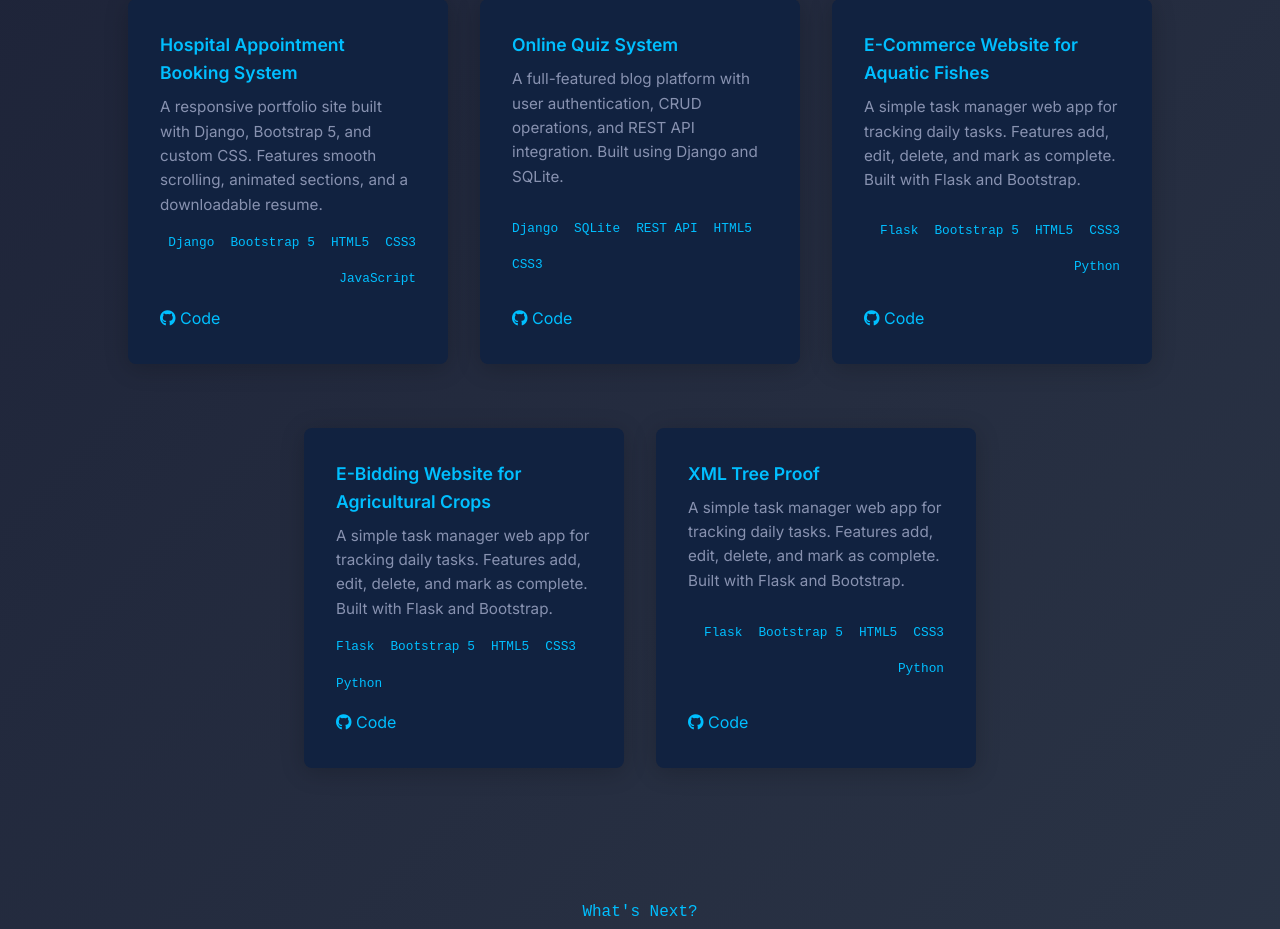
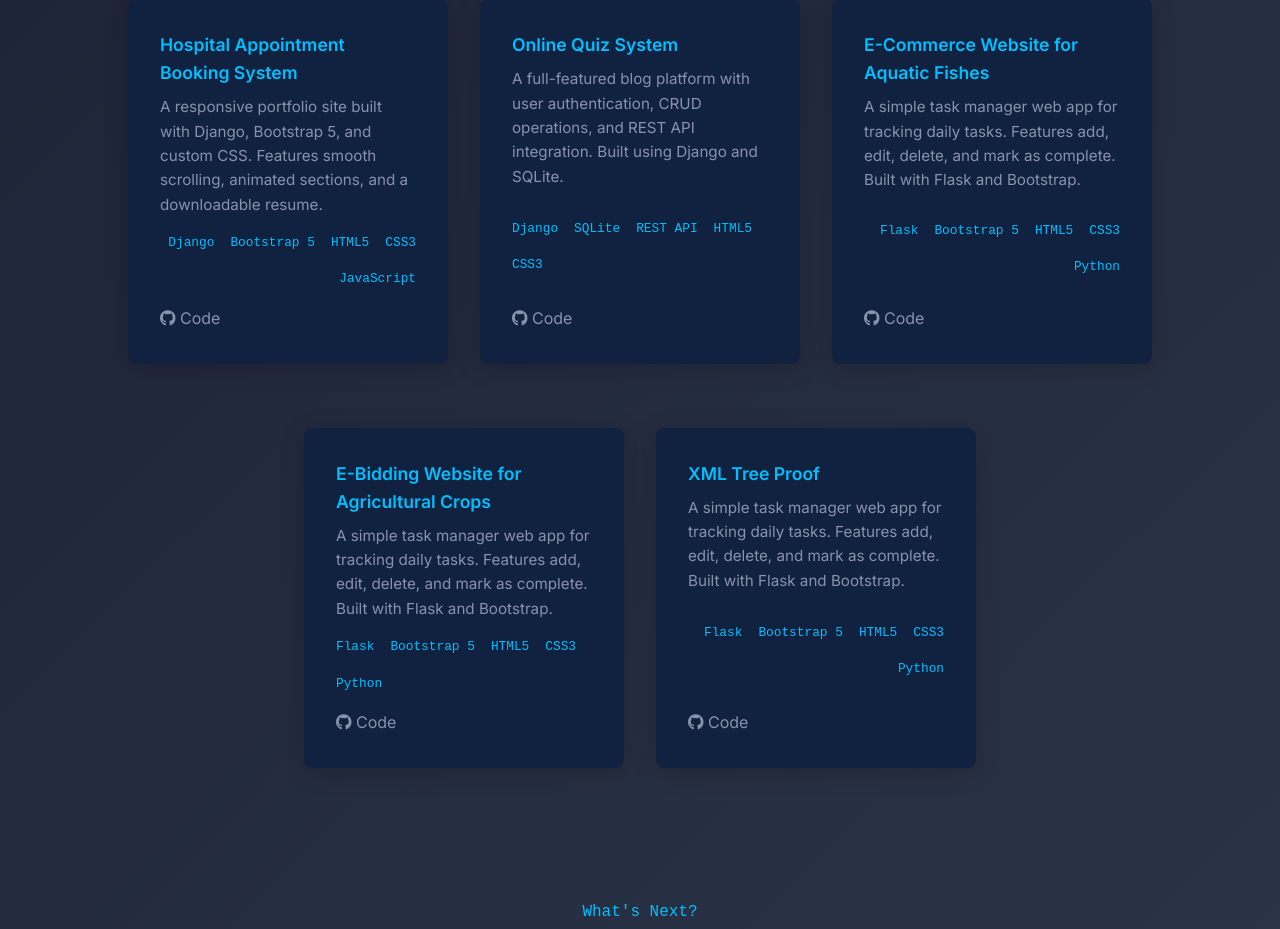
Before and after one commit to Herwinstenil/My-Personal-Portfolio, a Django app: page / in a window 1280 px wide. Shown: the part 4291-5220 px from the top of the page. Run offline with Django 5.2, Linux system fonts and the light colour scheme.

Commit message:
Portfolio

```diff
--- a/Folio/Developer/templates/home.html
+++ b/Folio/Developer/templates/home.html
@@ -749,7 +749,7 @@
     }
 
     .other-projects .project-links a {
-      color: #00bfff;
+      color: #8892b0;
       text-decoration: none;
       margin-right: 1rem;
       font-size: 1rem;
@@ -757,7 +757,7 @@
     }
 
     .other-projects .project-links a:hover {
-      color: #8892b0;
+      color: #00bfff;
     }
 
     .contact-section {
```
